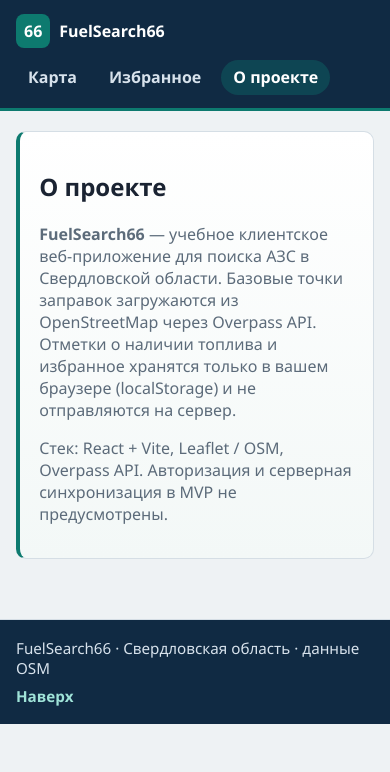
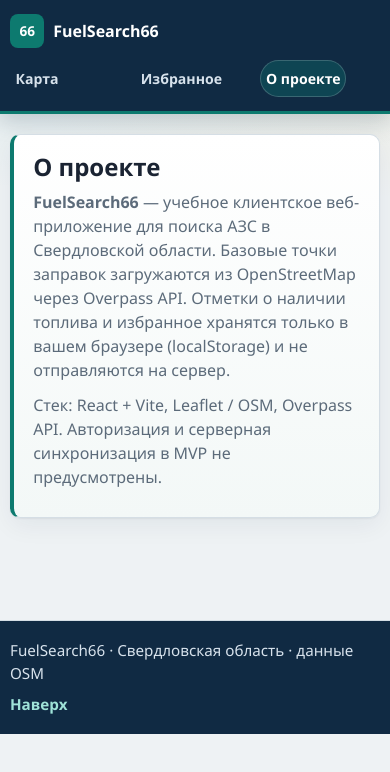
Before and after one commit to Kirill-Eltsov/FuelSearch66, a React (Vite) app: page /about in a window 390 px wide. Shown: the top 772 px of the page. Built offline with nearby package versions, Linux system fonts and the light colour scheme; no server answers.

Commit message:
style(FE-017): finish responsive layout breakpoints

```diff
--- a/src/styles/global.css
+++ b/src/styles/global.css
@@ -7,71 +7,564 @@
   --color-accent-hover: #0a635a;
   --color-header: #102a43;
   --color-border: #d5dee5;
+  --color-status-ok: #1f8a4c;
+  --color-status-low: #c9a227;
+  --color-status-queue: #d97706;
+  --color-status-none: #6b7280;
   --radius: 10px;
+  --shadow: 0 1px 2px rgba(16, 42, 67, 0.06), 0 8px 24px rgba(16, 42, 67, 0.06);
   --max-width: 1120px;
 }
-*,*::before,*::after{box-sizing:border-box}
-html,body,#root{margin:0;min-height:100%}
-body{font-family:"Segoe UI","PT Sans","Helvetica Neue",Arial,sans-serif;color:var(--color-ink);background:var(--color-bg)}
-a{color:var(--color-accent)}
-.container{width:min(var(--max-width),100% - 2rem);margin-inline:auto}
-.app-main{padding:1.25rem 0 2.5rem;min-height:60vh}
-.site-header{background:var(--color-header);color:#f4f7fa;border-bottom:3px solid var(--color-accent);padding:.85rem 0;position:sticky;top:0;z-index:1000}
-.header-inner{display:flex;flex-wrap:wrap;align-items:center;justify-content:space-between;gap:.75rem 1.25rem}
-.logo{display:inline-flex;align-items:center;gap:.55rem;text-decoration:none;color:#fff;font-weight:700}
-.logo-mark{display:inline-grid;place-items:center;width:2.15rem;height:2.15rem;border-radius:8px;background:var(--color-accent);font-weight:800}
-.main-nav ul{display:flex;flex-wrap:wrap;gap:.35rem .5rem;list-style:none;margin:0;padding:0}
-.main-nav a{display:inline-block;padding:.4rem .75rem;border-radius:999px;text-decoration:none;color:#d7e2ec;font-weight:600}
-.main-nav a:hover,.main-nav a.active{background:rgba(13,122,111,.35);color:#fff}
-.muted{color:var(--color-muted)}
 
-.map-panel{border:1px solid var(--color-border);border-radius:var(--radius);background:var(--color-surface);padding:.75rem}
-.leaflet-map{width:100%;height:420px;border-radius:8px;z-index:1}
-.map-hint{margin:.55rem 0 0;font-size:.88rem}
+*,
+*::before,
+*::after {
+  box-sizing: border-box;
+}
 
-.intro{margin-bottom:1.2rem;padding:1.1rem 1.2rem;background:var(--color-surface);border:1px solid var(--color-border);border-radius:var(--radius)}
-.content-grid{display:grid;grid-template-columns:1.25fr 1fr;gap:1rem;align-items:start}
-.station-list{list-style:none;margin:0;padding:0;display:grid;gap:.75rem;max-height:520px;overflow:auto}
-.station-card{border:1px solid var(--color-border);background:var(--color-surface);padding:.9rem 1rem;border-radius:var(--radius);display:grid;gap:.2rem}
-.station-card:hover{border-color:var(--color-accent)}
-.station-card p{margin:0;color:var(--color-muted);font-size:.94rem}
-.station-card__link{font-weight:650;text-decoration:none}
-.status{display:inline-flex;padding:.2rem .55rem;border-radius:999px;font-size:.82rem;font-weight:700;background:#edf1f4}
-.status--available{background:rgba(31,138,76,.12);color:#1f8a4c}
-.status--low{background:rgba(201,162,39,.16);color:#8a6d10}
-.status--queue{background:rgba(217,119,6,.14);color:#d97706}
-.status--none{background:rgba(107,114,128,.14);color:#6b7280}
+html {
+  scroll-behavior: smooth;
+}
 
-.filters{margin-bottom:1.2rem;padding:1.1rem 1.2rem;background:var(--color-surface);border:1px solid var(--color-border);border-radius:var(--radius)}
-.filters fieldset{border:0;margin:0;padding:0}
-.filters legend{font-weight:600;margin-bottom:.65rem;color:var(--color-muted);font-size:.92rem}
-.chip-row{display:flex;flex-wrap:wrap;gap:.55rem}
-.chip{display:inline-flex;align-items:center;gap:.4rem;padding:.45rem .8rem;border-radius:999px;border:1px solid var(--color-border);background:#f7fafb;cursor:pointer;font-weight:600;font-size:.92rem}
-.chip:has(input:checked){background:rgba(13,122,111,.12);border-color:var(--color-accent);color:var(--color-accent-hover)}
-.chip input{accent-color:var(--color-accent)}
+html,
+body,
+#root {
+  margin: 0;
+  min-height: 100%;
+}
 
-.details-block{margin-bottom:1.2rem;padding:1.1rem 1.2rem;background:var(--color-surface);border:1px solid var(--color-border);border-radius:var(--radius)}
-.btn{display:inline-flex;align-items:center;justify-content:center;font:inherit;font-weight:650;border-radius:8px;border:1px solid transparent;padding:.55rem 1rem;cursor:pointer}
-.btn-primary{background:var(--color-accent);color:#fff}
-.btn-secondary{background:#fff;color:var(--color-ink);border-color:var(--color-border)}
-.form-actions{display:flex;flex-wrap:wrap;gap:.55rem}
-.marks-list{list-style:none;margin:0 0 1rem;padding:0;display:grid;gap:.45rem}
+body {
+  font-family: "Segoe UI", "PT Sans", "Helvetica Neue", Arial, sans-serif;
+  font-size: 1rem;
+  line-height: 1.5;
+  color: var(--color-ink);
+  background:
+    radial-gradient(1200px 500px at 10% -10%, rgba(13, 122, 111, 0.12), transparent 55%),
+    radial-gradient(900px 400px at 100% 0%, rgba(232, 163, 23, 0.1), transparent 50%),
+    var(--color-bg);
+}
 
-.mark-form fieldset{margin:.75rem 0 0;padding:.9rem 1rem 1rem;border:1px solid var(--color-border);border-radius:8px;background:#f7fafb}
-.form-field{display:grid;gap:.3rem;margin:0 0 .75rem}
-.form-field label{font-weight:600;font-size:.9rem}
-.form-field select{font:inherit;padding:.5rem .65rem;border:1px solid var(--color-border);border-radius:8px;background:#fff}
-.form-error{color:#b42318;font-weight:600}
-.form-success{color:#1f8a4c;font-weight:600}
+a {
+  color: var(--color-accent);
+}
 
-.state-message{padding:1rem 1.1rem;border-radius:var(--radius);border:1px solid var(--color-border);background:var(--color-surface);margin-bottom:1rem}
-.state-message--error{border-color:#f0b4b4;background:#fff5f5}
-.state-message--loading{border-color:#b7d8d4;background:#f2fbf9}
-.state-message--empty{border-style:dashed}
+a:hover {
+  color: var(--color-accent-hover);
+}
 
-.about-block{margin-bottom:1.2rem;padding:1.1rem 1.2rem;border:1px solid var(--color-border);border-radius:var(--radius);border-left:4px solid var(--color-accent);background:linear-gradient(180deg,#fff 0%,#f3f8f7 100%)}
-.about-block p{color:var(--color-muted);max-width:70ch}
-.site-footer{border-top:1px solid var(--color-border);background:var(--color-header);color:#d7e2ec;padding:1.15rem 0;font-size:.95rem}
-.site-footer .container{display:flex;flex-wrap:wrap;align-items:center;justify-content:space-between;gap:.5rem 1rem}
-.site-footer p{margin:0}
-.site-footer a{color:#9fe3d8;text-decoration:none;font-weight:650}
+h1,
+h2,
+h3 {
+  line-height: 1.25;
+  font-weight: 700;
+  color: var(--color-ink);
+}
+
+h1 {
+  font-size: clamp(1.5rem, 2.4vw, 2rem);
+  margin: 0 0 0.5rem;
+}
+
+h2 {
+  font-size: 1.15rem;
+  margin: 0 0 0.75rem;
+}
+
+h3 {
+  font-size: 1.05rem;
+  margin: 0 0 0.35rem;
+}
+
+p {
+  margin: 0 0 0.65rem;
+}
+
+.muted {
+  color: var(--color-muted);
+}
+
+.sr-only {
+  position: absolute;
+  width: 1px;
+  height: 1px;
+  padding: 0;
+  margin: -1px;
+  overflow: hidden;
+  clip: rect(0, 0, 0, 0);
+  white-space: nowrap;
+  border: 0;
+}
+
+.container {
+  width: min(var(--max-width), 100% - 2rem);
+  margin-inline: auto;
+}
+
+.app-main {
+  padding: 1.25rem 0 2.5rem;
+  min-height: 60vh;
+}
+
+/* Header */
+.site-header {
+  background: var(--color-header);
+  color: #f4f7fa;
+  border-bottom: 3px solid var(--color-accent);
+  padding: 0.85rem 0;
+  position: sticky;
+  top: 0;
+  z-index: 1000;
+  box-shadow: 0 8px 20px rgba(16, 42, 67, 0.18);
+}
+
+.header-inner {
+  display: flex;
+  flex-wrap: wrap;
+  align-items: center;
+  justify-content: space-between;
+  gap: 0.75rem 1.25rem;
+}
+
+.logo {
+  display: inline-flex;
+  align-items: center;
+  gap: 0.55rem;
+  text-decoration: none;
+  color: #fff;
+  font-weight: 700;
+}
+
+.logo:hover {
+  color: #fff;
+}
+
+.logo-mark {
+  display: inline-grid;
+  place-items: center;
+  width: 2.15rem;
+  height: 2.15rem;
+  border-radius: 8px;
+  background: var(--color-accent);
+  color: #fff;
+  font-size: 0.85rem;
+  font-weight: 800;
+}
+
+.main-nav ul {
+  display: flex;
+  flex-wrap: wrap;
+  gap: 0.35rem 0.5rem;
+  list-style: none;
+  margin: 0;
+  padding: 0;
+}
+
+.main-nav a {
+  display: inline-block;
+  padding: 0.4rem 0.75rem;
+  border-radius: 999px;
+  text-decoration: none;
+  color: #d7e2ec;
+  font-weight: 600;
+  font-size: 0.95rem;
+}
+
+.main-nav a:hover {
+  background: rgba(255, 255, 255, 0.1);
+  color: #fff;
+}
+
+.main-nav a.active {
+  background: rgba(13, 122, 111, 0.35);
+  color: #fff;
+  box-shadow: inset 0 0 0 1px rgba(255, 255, 255, 0.18);
+}
+
+/* Intro / filters */
+.intro,
+.filters,
+.details-block,
+.about-block {
+  margin-bottom: 1.2rem;
+  padding: 1.1rem 1.2rem;
+  background: var(--color-surface);
+  border: 1px solid var(--color-border);
+  border-radius: var(--radius);
+  box-shadow: var(--shadow);
+}
+
+.intro p {
+  margin: 0;
+  color: var(--color-muted);
+  max-width: 62ch;
+}
+
+.filters fieldset {
+  border: 0;
+  margin: 0;
+  padding: 0;
+}
+
+.filters legend {
+  font-weight: 600;
+  margin-bottom: 0.65rem;
+  color: var(--color-muted);
+  font-size: 0.92rem;
+}
+
+.chip-row {
+  display: flex;
+  flex-wrap: wrap;
+  gap: 0.55rem;
+}
+
+.chip {
+  display: inline-flex;
+  align-items: center;
+  gap: 0.4rem;
+  padding: 0.45rem 0.8rem;
+  border-radius: 999px;
+  border: 1px solid var(--color-border);
+  background: #f7fafb;
+  cursor: pointer;
+  font-weight: 600;
+  font-size: 0.92rem;
+}
+
+.chip:hover {
+  border-color: var(--color-accent);
+}
+
+.chip:has(input:checked) {
+  background: rgba(13, 122, 111, 0.12);
+  border-color: var(--color-accent);
+  color: var(--color-accent-hover);
+}
+
+.chip input {
+  accent-color: var(--color-accent);
+}
+
+.btn {
+  display: inline-flex;
+  align-items: center;
+  justify-content: center;
+  gap: 0.35rem;
+  font: inherit;
+  font-weight: 650;
+  border-radius: 8px;
+  border: 1px solid transparent;
+  padding: 0.55rem 1rem;
+  cursor: pointer;
+}
+
+.btn-primary {
+  background: var(--color-accent);
+  color: #fff;
+}
+
+.btn-primary:hover {
+  background: var(--color-accent-hover);
+}
+
+.btn-secondary {
+  background: #fff;
+  color: var(--color-ink);
+  border-color: var(--color-border);
+}
+
+.btn-secondary:hover {
+  border-color: var(--color-accent);
+  color: var(--color-accent-hover);
+}
+
+/* Grid map + list */
+.content-grid {
+  display: grid;
+  grid-template-columns: 1.25fr 1fr;
+  gap: 1rem;
+  align-items: start;
+}
+
+.map-panel {
+  border: 1px solid var(--color-border);
+  border-radius: var(--radius);
+  background: var(--color-surface);
+  box-shadow: var(--shadow);
+  padding: 0.75rem;
+}
+
+.leaflet-map {
+  width: 100%;
+  height: 420px;
+  border-radius: 8px;
+  z-index: 1;
+}
+
+.map-hint {
+  margin: 0.55rem 0 0;
+  font-size: 0.88rem;
+}
+
+.station-list {
+  list-style: none;
+  margin: 0;
+  padding: 0;
+  display: grid;
+  gap: 0.75rem;
+  max-height: 520px;
+  overflow: auto;
+}
+
+.station-card {
+  border: 1px solid var(--color-border);
+  background: var(--color-surface);
+  padding: 0.9rem 1rem;
+  border-radius: var(--radius);
+  box-shadow: var(--shadow);
+  display: grid;
+  gap: 0.2rem;
+}
+
+.station-card:hover {
+  border-color: var(--color-accent);
+}
+
+.station-card p {
+  margin: 0;
+  color: var(--color-muted);
+  font-size: 0.94rem;
+}
+
+.station-card__link {
+  font-weight: 650;
+  text-decoration: none;
+  margin-top: 0.35rem;
+}
+
+.status {
+  display: inline-flex;
+  align-items: center;
+  gap: 0.35rem;
+  padding: 0.2rem 0.55rem;
+  border-radius: 999px;
+  font-size: 0.82rem;
+  font-weight: 700;
+  background: #edf1f4;
+  color: var(--color-status-none);
+}
+
+.status--available {
+  background: rgba(31, 138, 76, 0.12);
+  color: var(--color-status-ok);
+}
+
+.status--low {
+  background: rgba(201, 162, 39, 0.16);
+  color: #8a6d10;
+}
+
+.status--queue {
+  background: rgba(217, 119, 6, 0.14);
+  color: var(--color-status-queue);
+}
+
+.status--none {
+  background: rgba(107, 114, 128, 0.14);
+  color: var(--color-status-none);
+}
+
+.state-message {
+  padding: 1rem 1.1rem;
+  border-radius: var(--radius);
+  border: 1px solid var(--color-border);
+  background: var(--color-surface);
+  margin-bottom: 1rem;
+  box-shadow: var(--shadow);
+}
+
+.state-message p {
+  color: var(--color-muted);
+}
+
+.state-message--error {
+  border-color: #f0b4b4;
+  background: #fff5f5;
+}
+
+.state-message--loading {
+  border-color: #b7d8d4;
+  background: #f2fbf9;
+}
+
+.state-message--empty {
+  border-style: dashed;
+}
+
+.marks-list {
+  list-style: none;
+  margin: 0 0 1rem;
+  padding: 0;
+  display: grid;
+  gap: 0.45rem;
+}
+
+.mark-form fieldset {
+  margin: 0.75rem 0 0;
+  padding: 0.9rem 1rem 1rem;
+  border: 1px solid var(--color-border);
+  border-radius: 8px;
+  background: #f7fafb;
+}
+
+.mark-form legend {
+  padding: 0 0.35rem;
+  font-weight: 700;
+}
+
+.form-field {
+  display: grid;
+  gap: 0.3rem;
+  margin: 0 0 0.75rem;
+}
+
+.form-field label {
+  font-weight: 600;
+  font-size: 0.9rem;
+}
+
+.form-field select {
+  font: inherit;
+  padding: 0.5rem 0.65rem;
+  border: 1px solid var(--color-border);
+  border-radius: 8px;
+  background: #fff;
+}
+
+.form-field select:focus {
+  outline: 2px solid rgba(13, 122, 111, 0.35);
+  border-color: var(--color-accent);
+}
+
+.form-actions {
+  display: flex;
+  flex-wrap: wrap;
+  gap: 0.55rem;
+  margin: 0.25rem 0 0;
+}
+
+.form-error {
+  color: #b42318;
+  font-weight: 600;
+}
+
+.form-success {
+  color: var(--color-status-ok);
+  font-weight: 600;
+}
+
+.about-block {
+  border-left: 4px solid var(--color-accent);
+  background: linear-gradient(180deg, #ffffff 0%, #f3f8f7 100%);
+}
+
+.about-block p {
+  color: var(--color-muted);
+  max-width: 70ch;
+}
+
+.site-footer {
+  border-top: 1px solid var(--color-border);
+  background: var(--color-header);
+  color: #d7e2ec;
+  padding: 1.15rem 0;
+  font-size: 0.95rem;
+}
+
+.site-footer .container {
+  display: flex;
+  flex-wrap: wrap;
+  align-items: center;
+  justify-content: space-between;
+  gap: 0.5rem 1rem;
+}
+
+.site-footer p {
+  margin: 0;
+}
+
+.site-footer a {
+  color: #9fe3d8;
+  text-decoration: none;
+  font-weight: 650;
+}
+
+.site-footer a:hover {
+  color: #fff;
+  text-decoration: underline;
+}
+
+@media (max-width: 900px) {
+  .content-grid {
+    grid-template-columns: 1fr;
+  }
+
+  .leaflet-map {
+    height: 300px;
+  }
+
+  .station-list {
+    max-height: none;
+  }
+}
+
+@media (max-width: 640px) {
+  .container {
+    width: min(var(--max-width), 100% - 1.25rem);
+  }
+
+  .site-header {
+    position: static;
+  }
+
+  .header-inner {
+    flex-direction: column;
+    align-items: flex-start;
+  }
+
+  .main-nav {
+    width: 100%;
+  }
+
+  .main-nav ul {
+    width: 100%;
+    display: grid;
+    grid-template-columns: repeat(3, minmax(0, 1fr));
+    gap: 0.35rem;
+  }
+
+  .main-nav a {
+    text-align: center;
+    padding: 0.5rem 0.35rem;
+    font-size: 0.88rem;
+  }
+
+  .form-actions {
+    flex-direction: column;
+  }
+
+  .form-actions .btn {
+    width: 100%;
+  }
+
+  .site-footer .container {
+    flex-direction: column;
+    align-items: flex-start;
+  }
+}
+
+@media (prefers-reduced-motion: reduce) {
+  html {
+    scroll-behavior: auto;
+  }
+}
```
